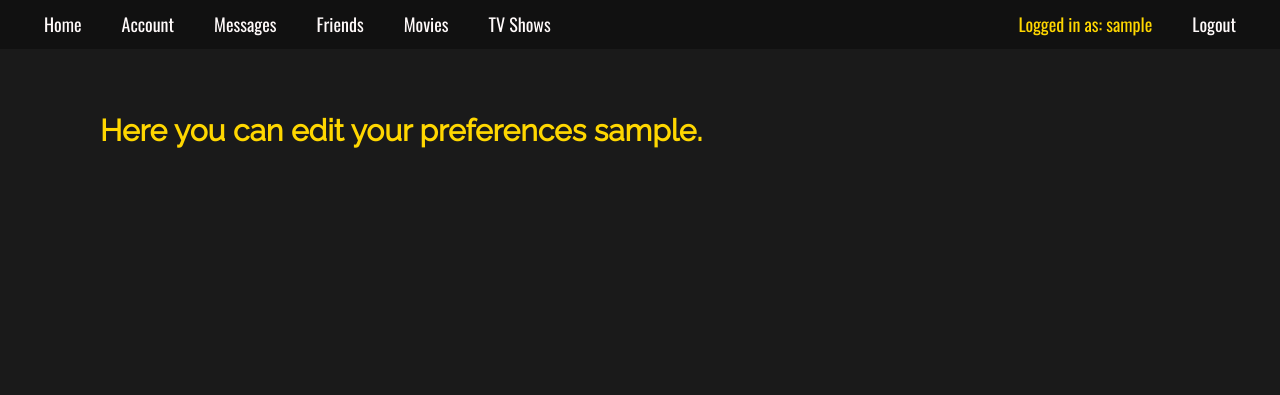
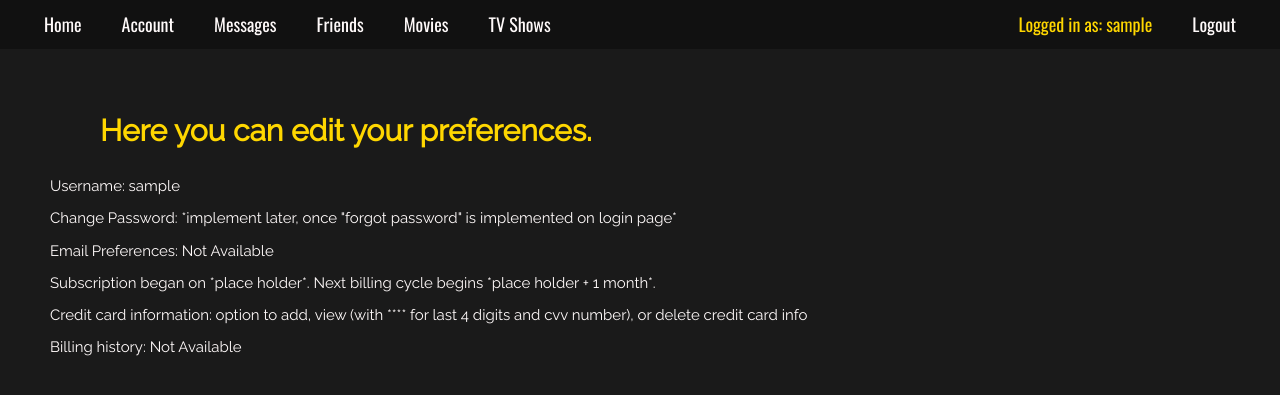
Before and after one commit to GavinMK/GECKZ-AMELA, a Django app: page /streaming/account/ in a window 1280 px wide. Shown: the top 395 px of the page. Run offline with Django 3.2, Linux system fonts and the light colour scheme; the visitor is signed in with stand-in values (Sample User, id 1).

Commit message:
Filled in Account Page

```diff
--- a/app_site/streaming/templates/streaming/accountPage.html
+++ b/app_site/streaming/templates/streaming/accountPage.html
@@ -1,7 +1,12 @@
 {% extends "navPage.html" %}
 
 {% block content %}
-
-<header>Here you can edit your preferences {{ user }}.</header>
+    <header>Here you can edit your preferences.</header>
+    <p>Username: {{user}}</p>
+    <p>Change Password: *implement later, once "forgot password" is implemented on login page*</p>
+    <p>Email Preferences: Not Available</p>
+    <p>Subscription began on *place holder*. Next billing cycle begins *place holder + 1 month*.</p>
+    <p>Credit card information: option to add, view (with **** for last 4 digits and cvv number), or delete credit card info</p>
+    <p>Billing history: Not Available</p>
 
 {% endblock %}
```
